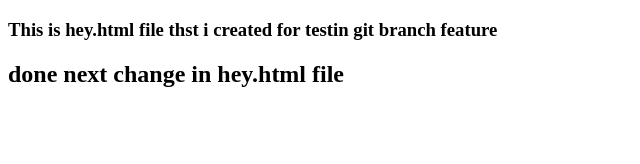
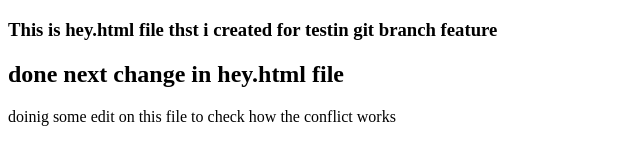
Before and after one commit to fayi2022/samplefirstgit, a plain HTML site: page hey.html in a window 1280 px wide. Shown: the whole page, without its empty margins (0-640 px from the left). Drawn offline with Linux system fonts and the light colour scheme.

Commit message:
feature done some changes to do conflict

```diff
--- a/hey.html
+++ b/hey.html
@@ -9,5 +9,8 @@
 <body>
     <h3>This is hey.html file thst i created for testin git branch feature</h3>
     <h2>done next change in hey.html file</h2>
+    <p>
+        doinig some edit on this file to check how the conflict works
+    </p>
 </body>
 </html>
```
Also changed, not shown: index.html (+1 -0 lines).
